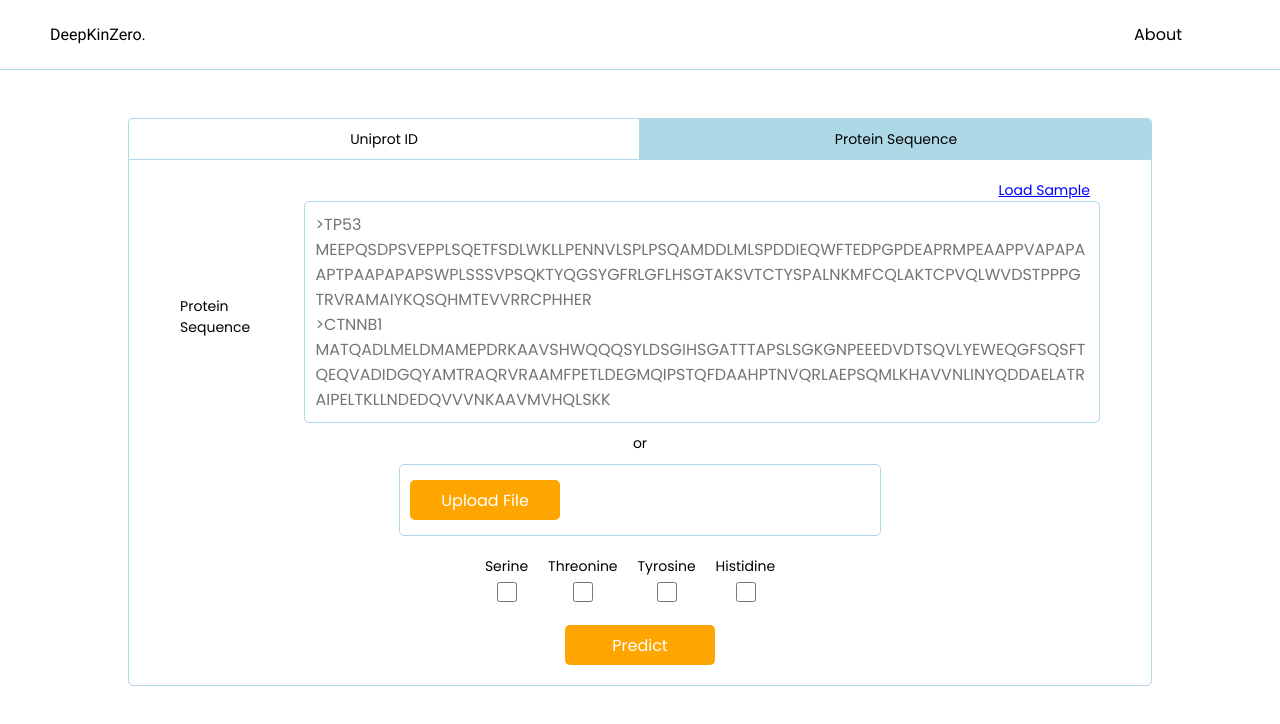
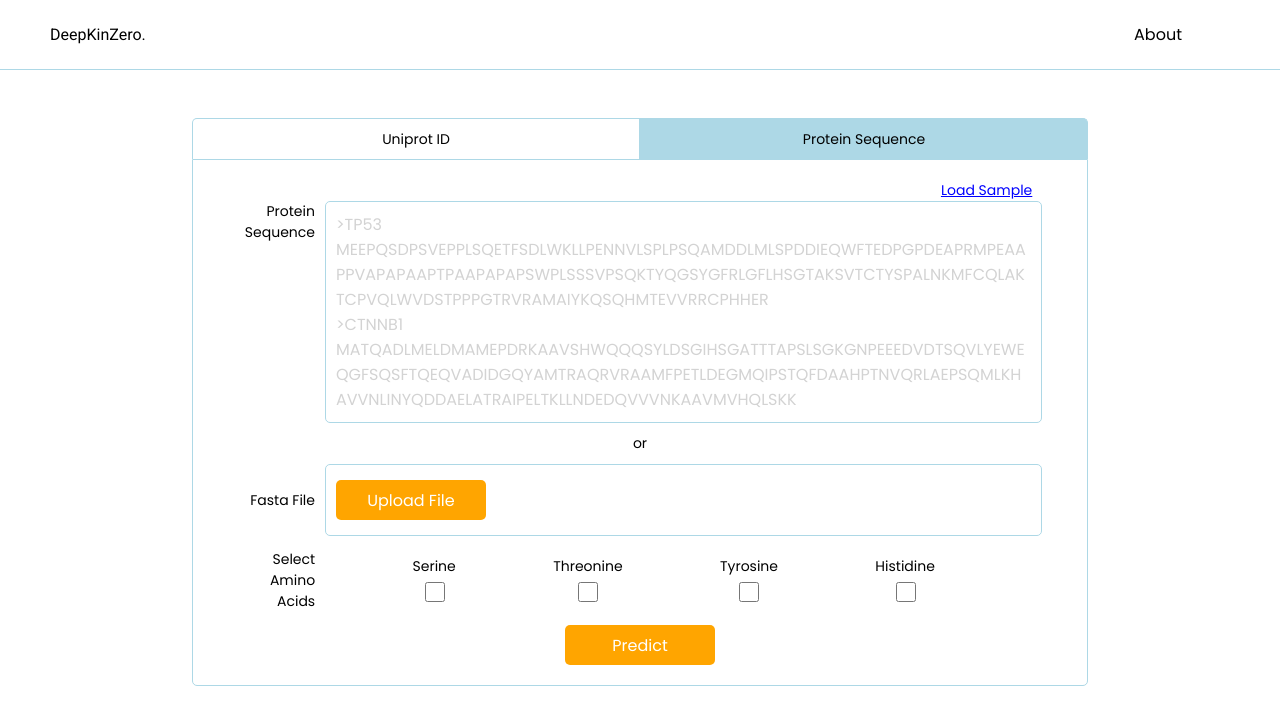
Before and after one commit to yesencan/ENS491-Project, a React (Create React App) app in the folder client/: page /input in a window 1280 px wide. Both pictures are taken after a click on the element "Protein Sequence". Shown: the top 724 px of the page. Built offline with nearby package versions, Linux system fonts and the light colour scheme.

Commit message:
fix input labels

```diff
--- a/client/src/pages/Input.jsx
+++ b/client/src/pages/Input.jsx
@@ -16,7 +16,7 @@ const Container = styled.div`
 `;
 
 const TabContainer = styled.div`
-  width: 80%;
+  width: 70%;
   max-width: 1200px;
   display: flex;
   justify-content: space-between;
@@ -52,7 +52,7 @@ const ContentArea = styled.div`
   box-sizing: border-box;
   height: fit-content; /* Expand based on content */
   max-height: 1500px; /* Set a maximum height if needed */
-  width: 80%;
+  width: 70%;
   max-width: 1200px;
   display: flex;
   flex-direction: column;
@@ -68,6 +68,11 @@ const InputLabel = styled.div`
   font-family: "Poppins";
   font-size: 14px;
   color: black;
+  width: 10%;
+  height: 100%;
+  text-align: end;
+  margin-right: 10px;
+  overflow-wrap: break-word;
 `;
 
 const LoadSampleLink = styled.a`
@@ -86,7 +91,6 @@ const InputTextArea = styled.textarea`
   width: 90%;
   height: 70%;
   min-height: 200px;
-  margin-left: 10px;
   margin-bottom: 10px;
   border: 1px solid lightblue; /* Add border style here */
   border-radius: 5px;
@@ -94,6 +98,9 @@ const InputTextArea = styled.textarea`
   font-family: "Poppins";
   font-size: 16px;
   resize: none;
+  &::placeholder{
+    color: lightgray;
+  }
 `;
 
 const geneIDPlaceholderText = `P05198 52 105 267
@@ -113,9 +120,22 @@ const SeparatorText = styled.div`
   color: black;
 `;
 
+const LabelCentered = styled.div`
+  width: 10%;
+  font-family: "Poppins";
+  display: flex;
+  justify-content: end;
+  text-align: end;
+  font-size: 14px;
+  margin-right: 10px;
+  overflow-wrap: break-word;
+`;
+
 const CheckboxContainer = styled.div`
+  width: 90%;
+  padding: 10px;
   display: flex;
-  margin: 10px;
+  justify-content: space-evenly;
 `;
 
 const CheckboxWrapper = styled.div`
@@ -155,7 +175,7 @@ const PredictButton = styled.button`
 `;
 
 const FileUploadContainer = styled.div`
-  width: 50%;
+  width: 90%;
   height: 70px;
   border: 1px solid lightblue; /* Add border style here */
   border-radius: 5px;
@@ -164,7 +184,7 @@ const FileUploadContainer = styled.div`
   align-items: center;
   justify-content: flex-start;
   padding: 0 10px; /* Adjust padding for better spacing */
-  margin: 10px;
+  margin: 10px 0;
 `;
 
 const UploadButton = styled.button`
@@ -411,6 +431,8 @@ const InputPage = () => {
                                 <SeparatorText>or</SeparatorText>
                             </Row>
                             <Row>
+                            <LabelCentered>Fasta File</LabelCentered>
+
                                 <FileUploadContainer>
                                     <UploadButton onClick={handleFileUpload}>
                                         Upload File
@@ -428,6 +450,7 @@ const InputPage = () => {
                                 </FileUploadContainer>
                             </Row>
                             <Row>
+                                <LabelCentered>Select Amino Acids</LabelCentered>
                                 <CheckboxContainer>
                                     <CheckboxWrapper>
                                         <CheckboxLabel>Serine</CheckboxLabel>
```
